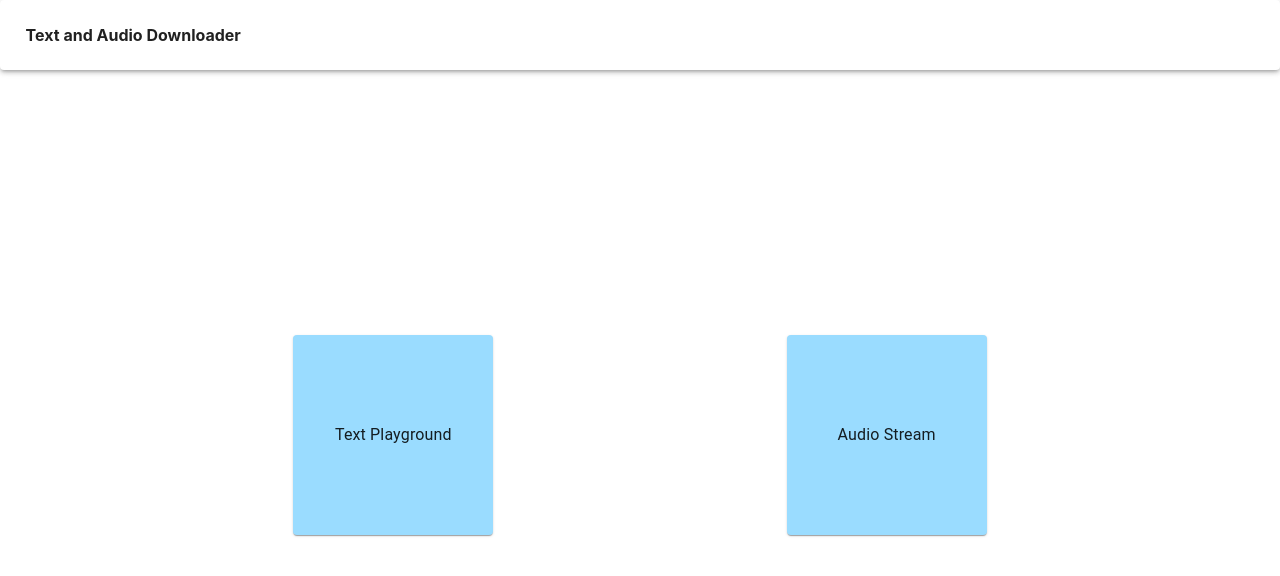
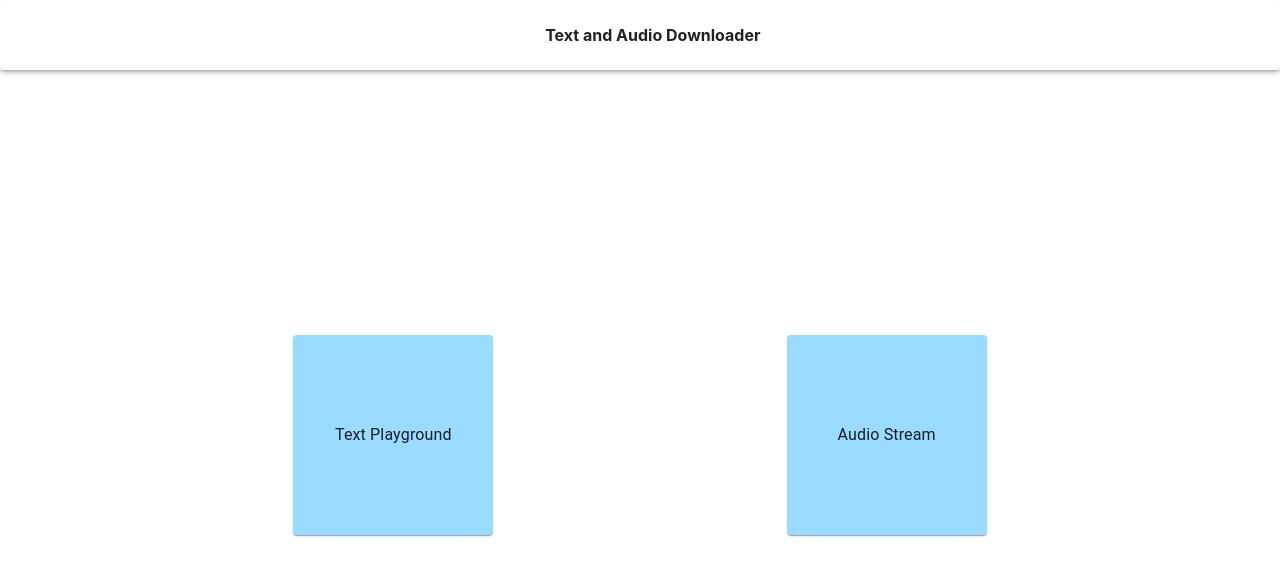
Before and after one commit to srgokulnath/Assignment_React, a React (Create React App) app: page / in a window 1280 px wide. Shown: the top 576 px of the page. Built offline with nearby package versions, Linux system fonts and the light colour scheme.

Commit message:
minor modifications

```diff
--- a/src/App.js
+++ b/src/App.js
@@ -7,10 +7,13 @@ import {
 import AudioStream from './components/AudioStream/AudioStream';
 import Home from './components/Home/Home';
 import TextArea from './components/TextArea/TextArea';
+import Navbar from './components/Navbar/Navbar';
 function App() {
   return (
     <Router>
       <div className="app">
+      <Navbar />
+
         <Routes>
           <Route exact path="/" element={<Home />} />
           <Route path="/audiostream" element={<AudioStream />} />
--- a/src/components/AudioStream/AudioStream.js
+++ b/src/components/AudioStream/AudioStream.js
@@ -1,25 +1,22 @@
 import React from 'react'
 import './style.css'
 import { useReactMediaRecorder } from 'react-media-recorder'
-import { Link } from "react-router-dom"
-import Navbar from '../Navbar/Navbar'
+
 
 
 function AudioStream() {
     const { status, startRecording, stopRecording, mediaBlobUrl } = useReactMediaRecorder({ audio: true })
     return (
         <>
+            <button>upload audio</button>
 
-            <Navbar />
             <div style={{ marginTop: "2%" }}>
 
                 <p>{status}</p>
                 <button onClick={startRecording}>Start Recording</button>
                 <button onClick={stopRecording}>Stop Recording</button>
                 <video src={mediaBlobUrl} autoplay loop controls></video>
-                <Link to='/'>
-                    <button> Home </button>
-                </Link>
+
             </div>
         </>
     )
--- a/src/components/Home/Home.js
+++ b/src/components/Home/Home.js
@@ -2,13 +2,11 @@ import React from 'react'
 import './style.css'
 import { useNavigate } from 'react-router-dom'
 import { Box, Paper, Typography } from '@mui/material'
-import Navbar from '../Navbar/Navbar'
 
 function Home() {
   const navigate = useNavigate();
   return (
     <Box className='home'>
-      <Navbar />
       <Box className="contents">
         <Paper className='audio-card' style={{ backgroundColor: "#9ADCFF" }} onClick={() => { navigate("/textarea") }}>
 
--- a/src/components/Navbar/style.css
+++ b/src/components/Navbar/style.css
@@ -2,6 +2,7 @@
     height: 70px;
     display: flex;
     align-items: center;
+    justify-content: center;
 }
 
 .logo {
--- a/src/components/TextArea/TextArea.js
+++ b/src/components/TextArea/TextArea.js
@@ -2,6 +2,7 @@ import React from 'react'
 
 function TextArea() {
     return (
+
         <div>TextArea</div>
     )
 }
```
